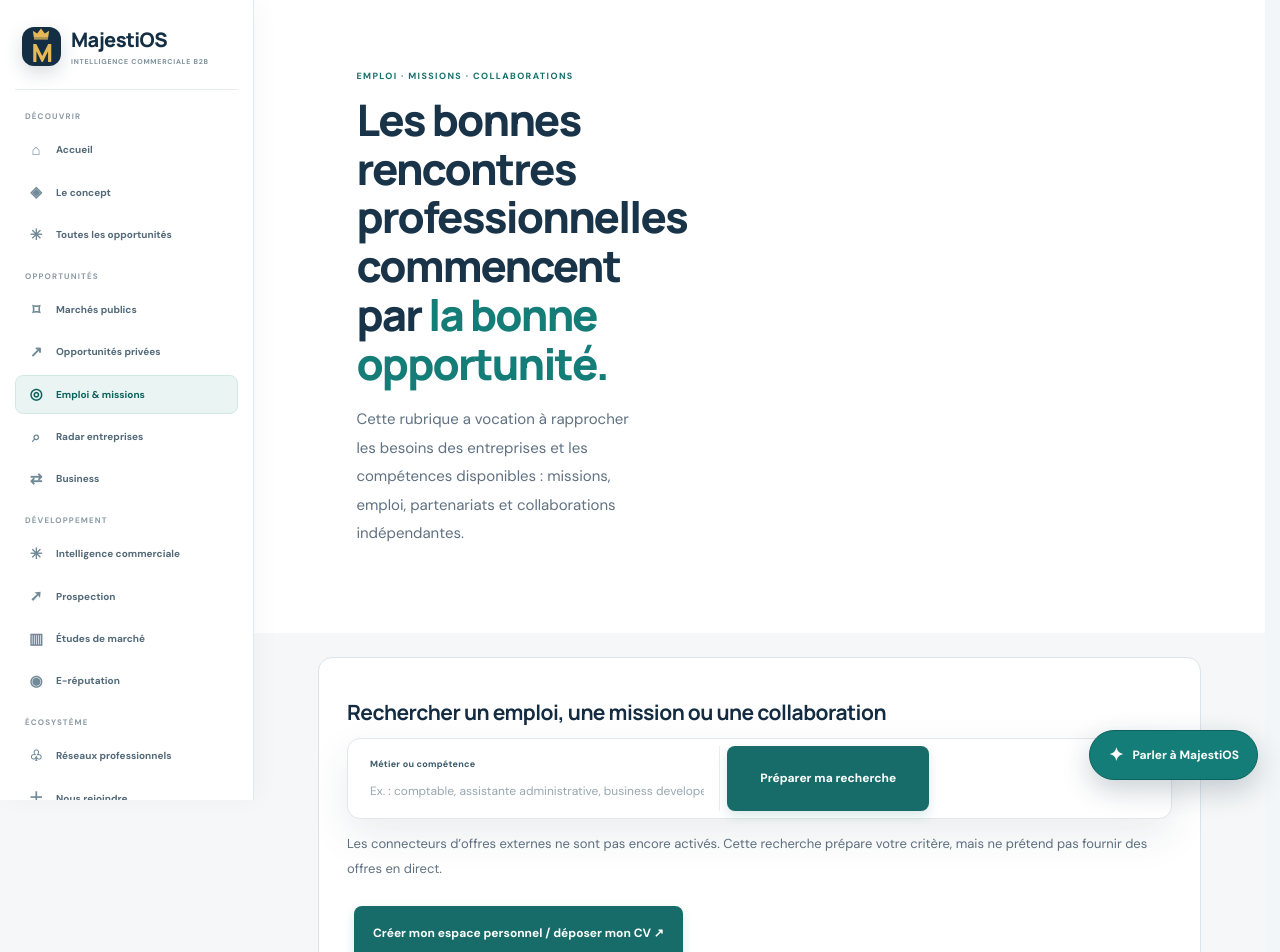
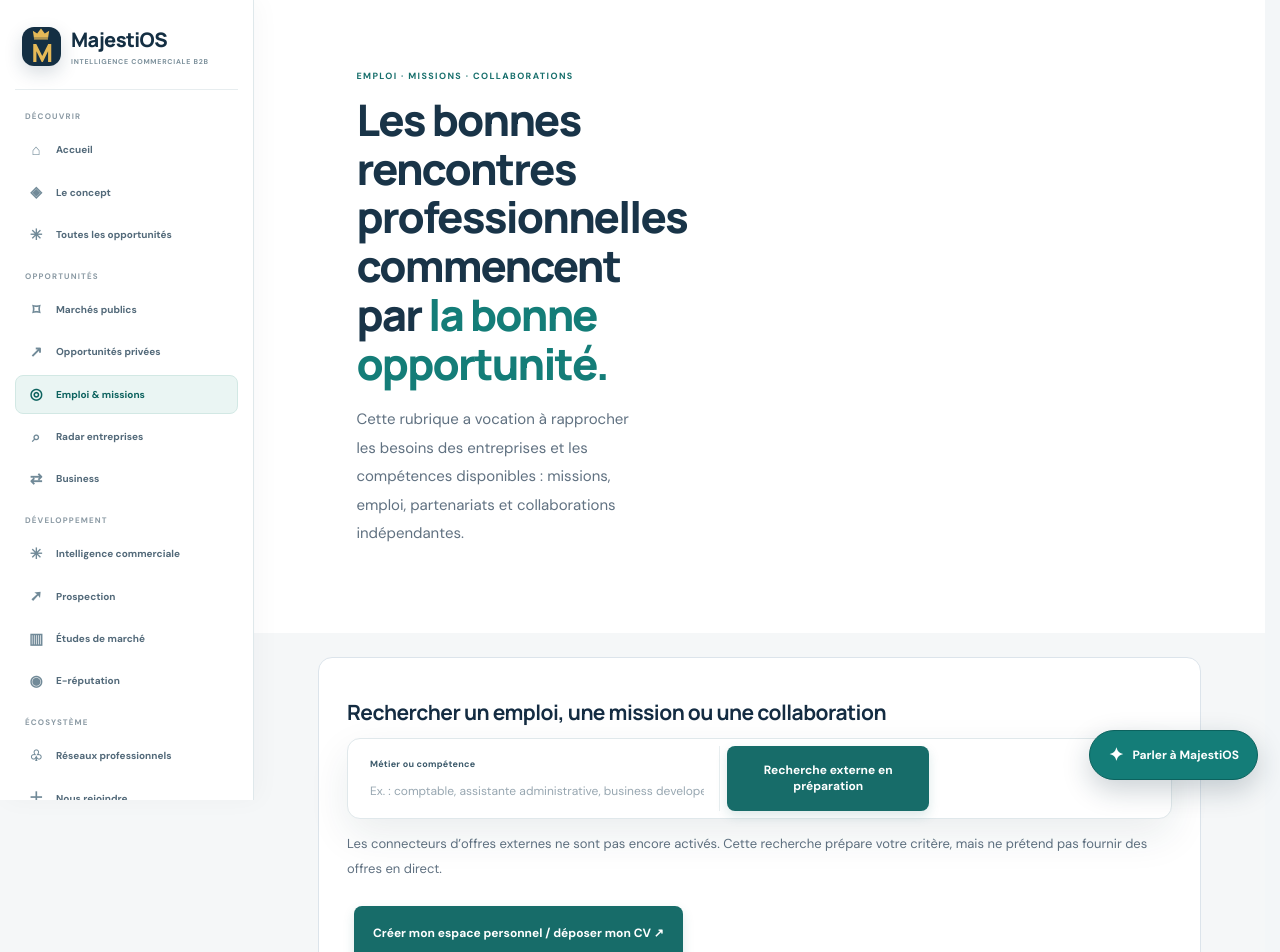
Before and after one commit to Chexpeer/Majestios, a Next.js app: page /offres-emploi in a window 1280 px wide. Shown: the top 952 px of the page. Built offline with nearby package versions, Linux system fonts and the light colour scheme.

Commit message:
fix: signaler clairement que la recherche d'offres externes n'est pas encore active

```diff
--- a/src/app/offres-emploi/page.tsx
+++ b/src/app/offres-emploi/page.tsx
@@ -31,7 +31,7 @@ export default function EmploymentPage() {
       <h2>Rechercher un emploi, une mission ou une collaboration</h2>
       <form className="tender-search" onSubmit={(event) => event.preventDefault()}>
         <label className="search-field" htmlFor="employment-query"><span>Métier ou compétence</span><input id="employment-query" value={query} onChange={(event) => setQuery(event.target.value)} maxLength={120} placeholder="Ex. : comptable, assistante administrative, business developer…" /></label>
-        <button className="search-submit" type="submit">Préparer ma recherche</button>
+        <button className="search-submit" type="button" disabled>Recherche externe en préparation</button>
       </form>
       <p role="status">Les connecteurs d’offres externes ne sont pas encore activés. Cette recherche prépare votre critère, mais ne prétend pas fournir des offres en direct.</p>
       <Link className="search-submit concept-cta" href="/espace-professionnel?intention=cv">Créer mon espace personnel / déposer mon CV ↗</Link>
```
